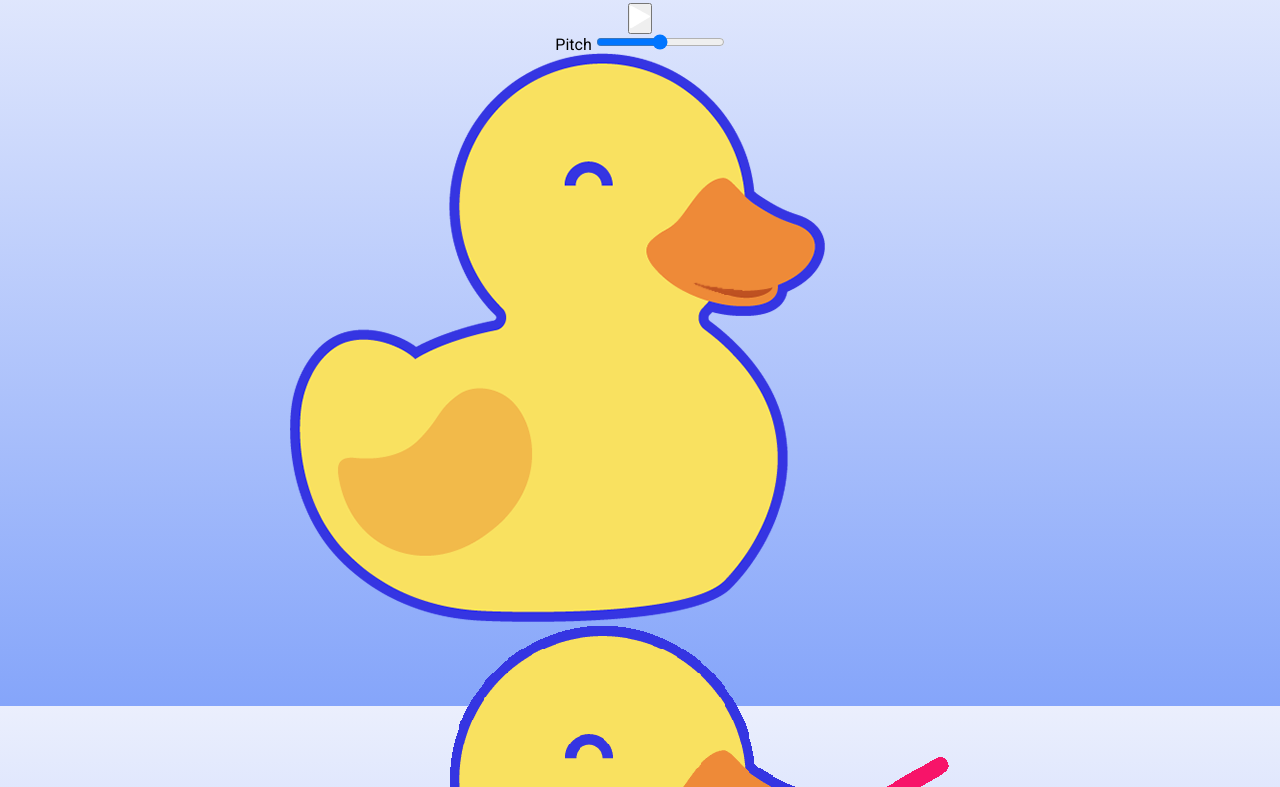
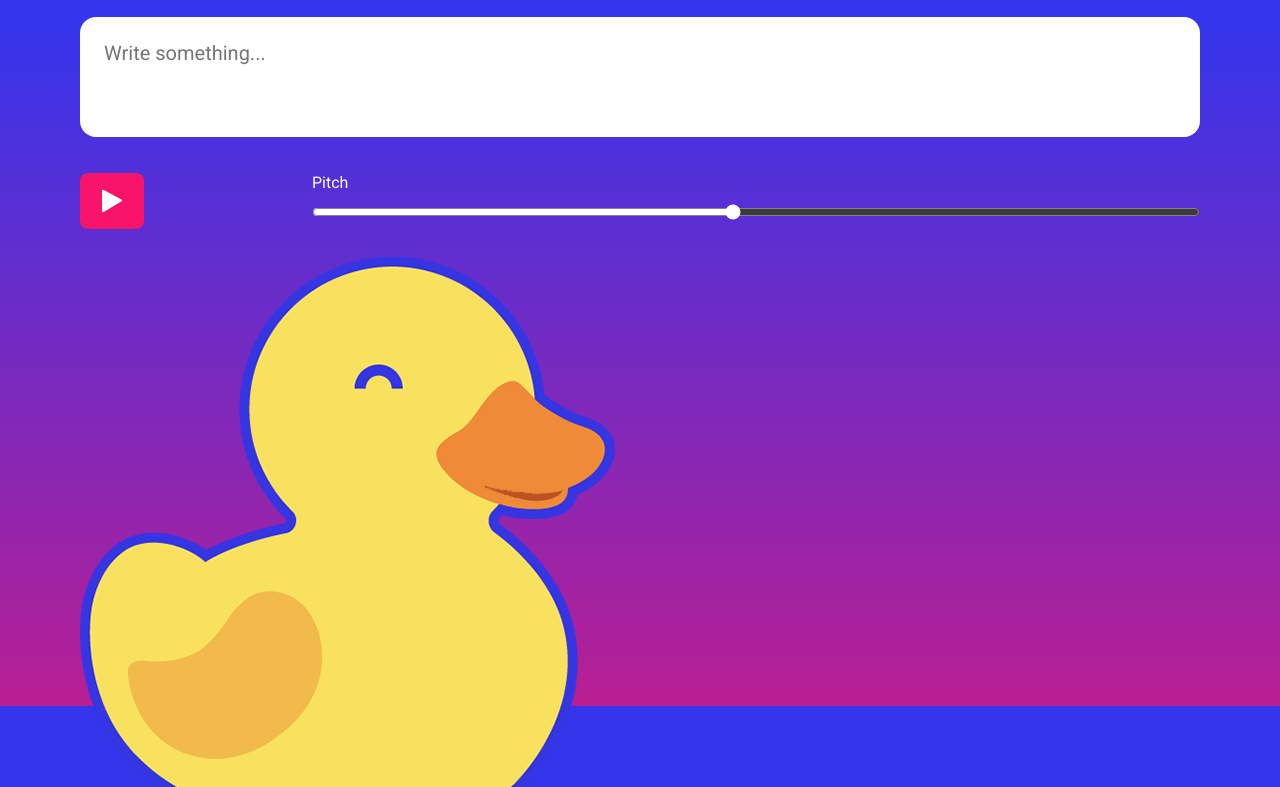
Before and after one commit to boolean-uk/coding-week, a plain HTML site: page 02-talking-duck/index.html in a window 1280 px wide. Shown: the part 94-881 px from the top of the page. Drawn offline with Linux system fonts and the light colour scheme; files that its build step writes are made by us from their sources.

Commit message:
add talking duck css, step 2

```diff
--- a/02-talking-duck/index.html
+++ b/02-talking-duck/index.html
@@ -25,7 +25,7 @@
     <title>Talking Duck</title>
   </head>
   <body>
-    <div>
+    <div class="container">
       <!-- Header -->
       <header>
         <img src="images/logo.png" alt="Logo Coding Week" />
@@ -37,20 +37,20 @@
         <textarea placeholder="Write something..."></textarea>
 
         <!-- Controls -->
-        <div>
+        <div class="controls">
           <button>
             <img src="images/play.png" alt="Play Button" />
           </button>
 
           <!-- Audio controls -->
-          <div>
-            <label>Pitch</label>
-            <input type="range" />
+          <div class="pitch-controls">
+            <label for="pitch-range">Pitch</label>
+            <input id="pitch-range" min="0.1" max="2" step="0.1" value="1" type="range" />
           </div>
         </div>
 
         <!-- Duck -->
-        <figure>
+        <figure class="duck">
           <img src="images/talking-duck-static.png" alt="Static Duck" />
           <img src="images/talking-duck-animated.gif" alt="Animated Duck" />
         </figure>
--- /dev/null
+++ b/02-talking-duck/style.css
@@ -0,0 +1,97 @@
+/* Custom properties */
+:root {
+    --font: Roboto, sans-serif;
+    --pink: #f71469;
+}
+
+/* CSS Reset */
+* {
+    margin: 0;
+    padding: 0;
+    box-sizing: border-box;
+}
+
+/* Generic Rules */
+html {
+    height: 100%;
+    font-family: var(--font);
+    color: white;
+    background-image: linear-gradient(to top, var(--pink) -40%, #3535ec 85%);
+    background-attachment: fixed;
+}
+
+img {
+    max-width: 100%;
+}
+
+/* Container */
+.container {
+    display: grid;
+    width: 90vw;
+    padding: 16px;
+    margin: 0 auto;
+}
+
+/* Logo */
+header img {
+    width: 56px;
+    height: auto;
+    margin-bottom: 32px;
+}
+
+/* Text box */
+textarea {
+    border: none;
+    resize: none;
+    width: 100%;
+    height: 120px;
+    border-radius: 16px;
+    font-size: 20px;
+    padding: 24px;
+    font-family: var(--font);
+    margin-bottom: 32px;
+}
+
+textarea:focus-within {
+    outline: 1px auto var(--pink);
+}
+
+/* Controls */
+.controls {
+    display: grid;
+    grid-gap: 10px;
+    grid-template-columns: 1fr 4fr;
+}
+
+/* Play button */
+button {
+    border: none;
+    border-radius: 8px;
+    width: 64px;
+    height: 56px;
+    background-color: var(--pink);
+}
+
+button:disabled {
+    opacity: 0.6;
+    background-color: #dedede;
+}
+
+button img {
+    vertical-align: middle;
+}
+
+/* Audio controls */
+.pitch-controls {
+    margin-bottom: 32px;
+}
+
+label {
+    display: block;
+    margin-bottom: 12px;
+}
+
+#pitch-range {
+    width: 100%;
+    accent-color: white;
+}
```
